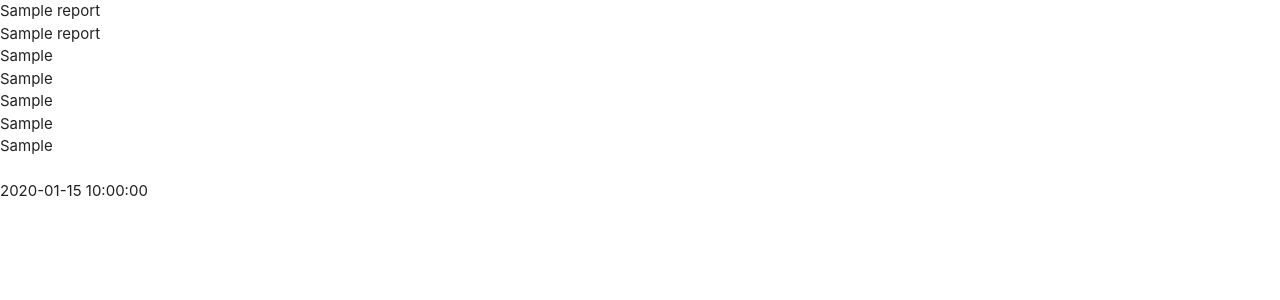
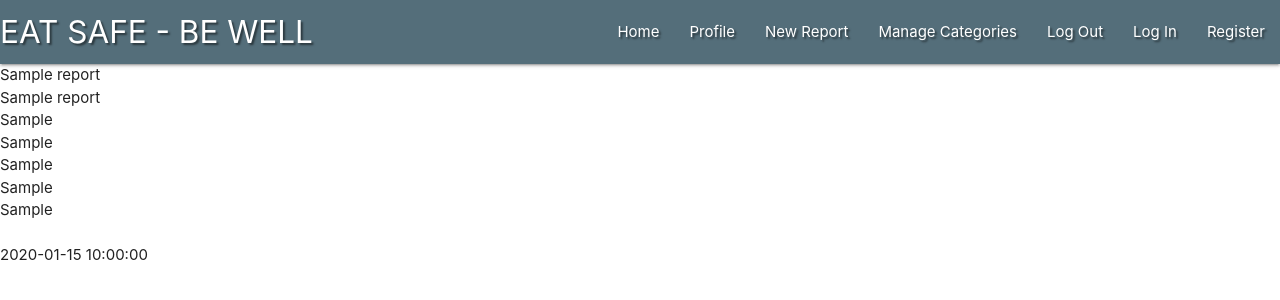
Before and after one commit to PATIAT/eatsafe_bewell, a Flask app: page / in a window 1280 px wide. Shown: the top 300 px of the page. Run offline with Flask 2, Linux system fonts and the light colour scheme; a database or web service that is not in the repository returns one stand-in record (values such as "Sample title"); some libraries are stand-ins or nearby versions.

Commit message:
Added basic navbar and sidenav bar initialised with jQuery from Materialize

```diff
--- a/static/css/style.css
+++ b/static/css/style.css
@@ -0,0 +1,3 @@
+.text-shadow {
+    text-shadow: 2px 2px 2px rgba(0, 0, 0, 0.5);
+}
--- a/static/js/script.js
+++ b/static/js/script.js
@@ -0,0 +1,3 @@
+$(document).ready(function(){
+    $(".sidenav").sidenav();
+  });
--- a/templates/index.html
+++ b/templates/index.html
@@ -5,7 +5,7 @@
     <meta charset="UTF-8">
     <meta http-equiv="X-UA-Compatible" content="IE=edge">
     <meta name="viewport" content="width=device-width, initial-scale=1.0">
-    <title>Home | Eat Safe-Be Well</title>
+    <title>Eat Safe - Be Well</title>
     <link rel="icon" type="image/x-icon" href="">
     <meta name="description" content="Eat Safe-Be Well is your go to place to report any food safety and quality issues you may experience">
     <meta name="keywords" content="food safety quality consumers brands fast food eat out takeaway restaurant supermarket convenience store food authenticity food integrity">
@@ -21,6 +21,37 @@
 </head>
 
 <body>
+
+    <header>
+        <!-- Main navigation -->
+        <nav class="nav-extended text-shadow blue-grey darken-1">
+            <div class="nav-wrapper">
+              <a href="{{ url_for('get_reports') }}" class="brand-logo">EAT SAFE - BE WELL</a>
+              <a href="#" data-target="mobile-demo" class="sidenav-trigger"><i class="fas fa-bars"></i></a>
+              <ul class="right hide-on-med-and-down">
+                <li><a href="{{ url_for('get_reports') }}">Home</a></li>
+                <li><a href="#">Profile</a></li>
+                <li><a href="#">New Report</a></li>
+                <li><a href="#">Manage Categories</a></li>
+                <li><a href="#">Log Out</a></li>
+                <li><a href="#">Log In</a></li>
+                <li><a href="#">Register</a></li>
+              </ul>
+            </div>
+          </nav>
+
+          <!-- Mobile collapsible navigation -->
+          <ul class="sidenav" id="mobile-demo">
+            <li><h4 class="center-align">ESBW</h4></li>
+            <li><a href="{{ url_for('get_reports') }}">Home</a></li>
+            <li><a href="#">Profile</a></li>
+            <li><a href="#">New Report</a></li>
+            <li><a href="#">Manage Categories</a></li>
+            <li><a href="#">Log Out</a></li>
+            <li><a href="#">Log In</a></li>
+            <li><a href="#">Register</a></li>
+          </ul>
+    </header>
     {% block content %}
 
     {% endblock %}
```
